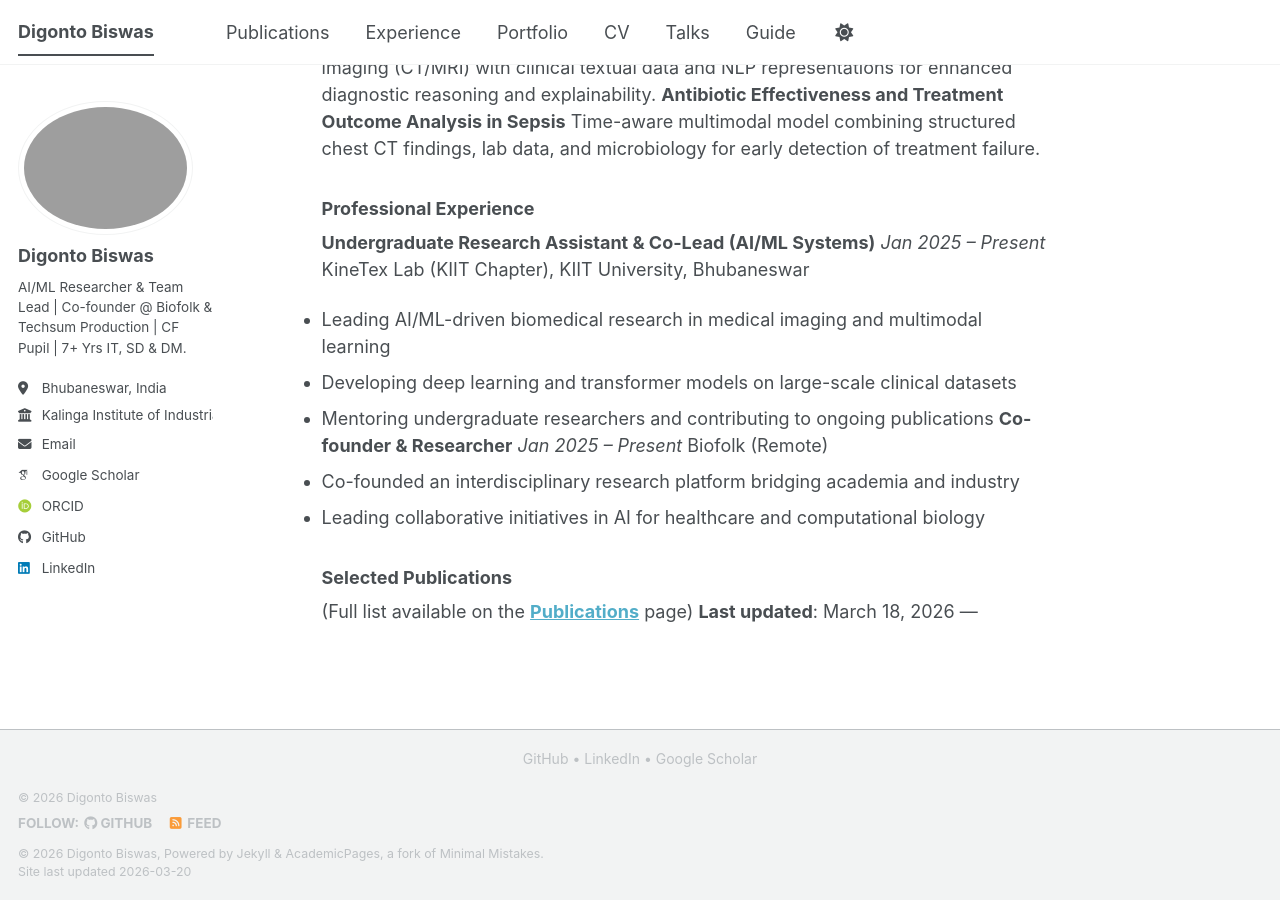
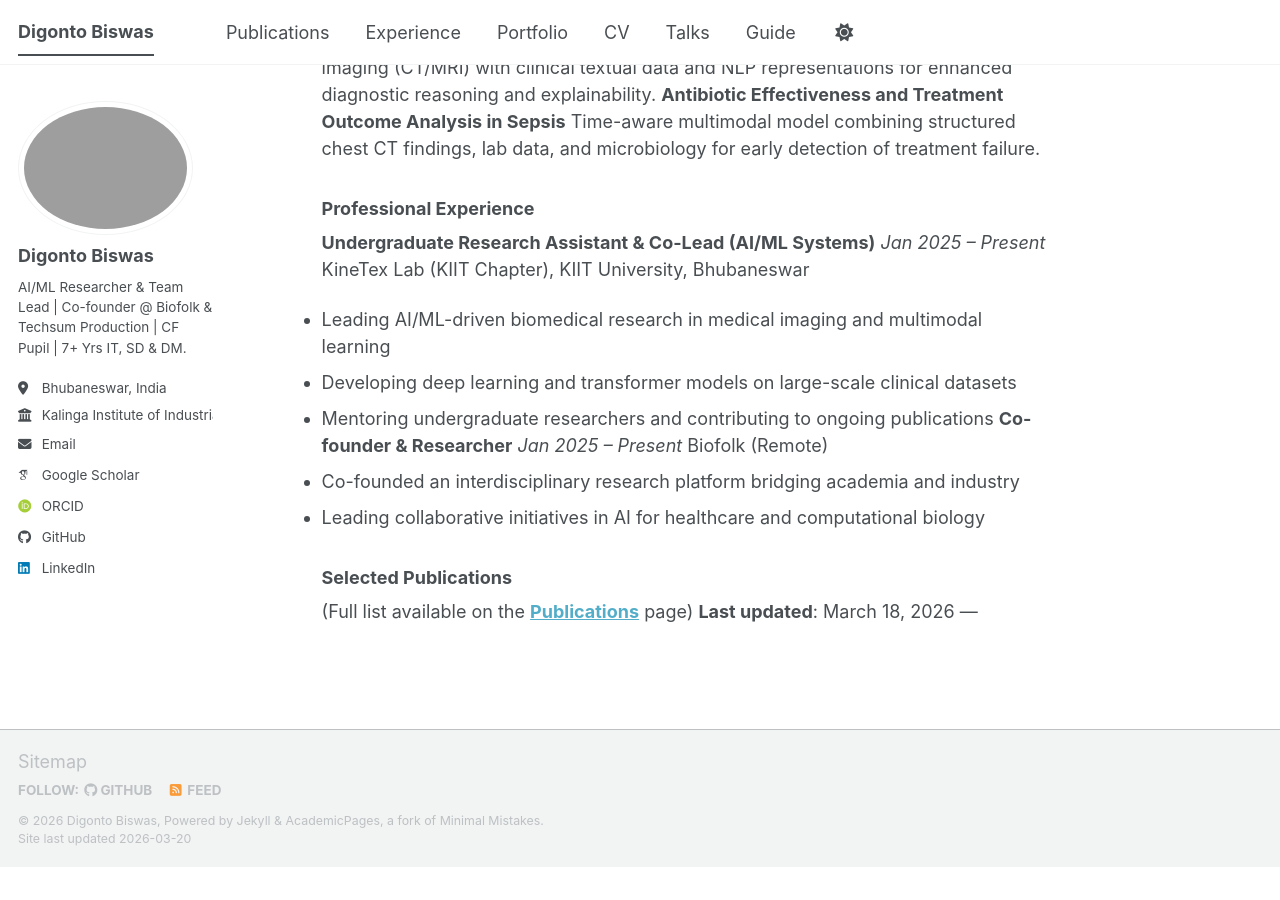
Before and after one commit to digontobiswas/digontobiswas.github.io, a Jekyll site: the page built from _pages/about.md, in a window 1280 px wide and 900 px high, scrolled down 847 px. Built offline with Jekyll 4.4.1, drawn with Linux system fonts in a browser that asks for light colours; some web fonts are replaced; a script bundle is joined from its source files by our own code; library files that are not in the unit come from our copies; after the commit the page ends 1714 px from its top, so only the background shows below that.

Commit message:
Update custom.html

```diff
--- a/_includes/footer/custom.html
+++ b/_includes/footer/custom.html
@@ -1,25 +1,12 @@
 <!-- start custom footer snippets -->
-
-<!-- Only GitHub • LinkedIn • Google Scholar + Copyright -->
-<div style="text-align:center; margin-bottom: 20px; font-size: 14px;">
-  <a href="https://github.com/digontobiswas" target="_blank">GitHub</a> •
-  <a href="https://www.linkedin.com/in/digonto-biswas/" target="_blank">LinkedIn</a> •
-  <a href="https://scholar.google.com/citations?user=cdnKCqMAAAAJ&hl=en" target="_blank">Google Scholar</a>
-</div>
-
-<div class="page__footer-copyright">
-  &copy; {{ 'now' | date: '%Y' }} Digonto Biswas
-</div>
-
-<!-- Support for MathJax -->
+<a href="/sitemap/">Sitemap</a>
+<!-- Support for MatJax -->
 <script defer src="https://cdnjs.cloudflare.com/polyfill/v3/polyfill.min.js?features=es6"></script>
 <script defer src="https://cdn.jsdelivr.net/npm/mathjax@3/es5/tex-mml-chtml.js" id="MathJax-script"></script>
-
 <!-- Support for Mermaid -->
 <script type="module">
-    import mermaid from 'https://cdn.jsdelivr.net/npm/mermaid@11/dist/mermaid.esm.min.mjs';
-    mermaid.initialize({startOnLoad:true, theme:'default'});
-    await mermaid.run({querySelector:'code.language-mermaid'});
+&nbsp;&nbsp;&nbsp;&nbsp;import mermaid from 'https://cdn.jsdelivr.net/npm/mermaid@11/dist/mermaid.esm.min.mjs';
+&nbsp;&nbsp;&nbsp;&nbsp;mermaid.initialize({startOnLoad:true, theme:'default'});
+&nbsp;&nbsp;&nbsp;&nbsp;await mermaid.run({querySelector:'code.language-mermaid'});
 </script>
-
 <!-- end custom footer snippets -->
```
